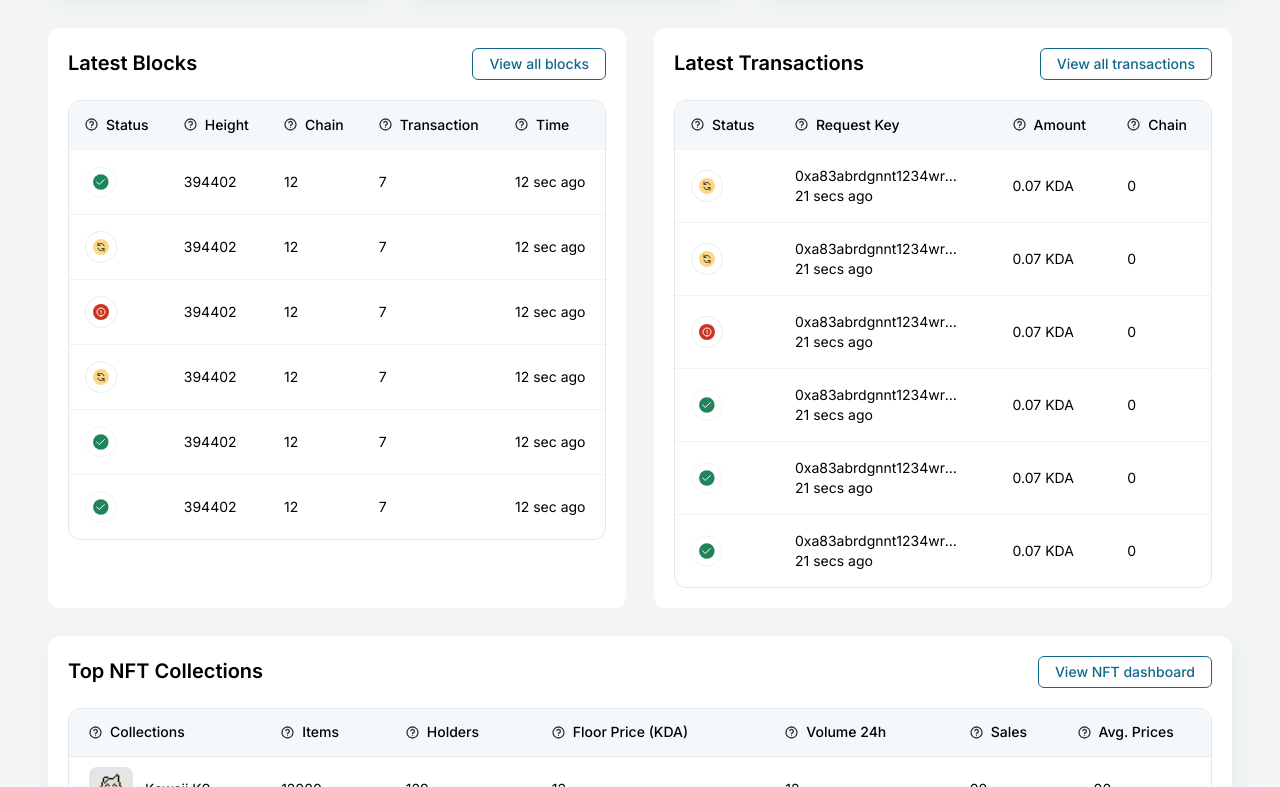
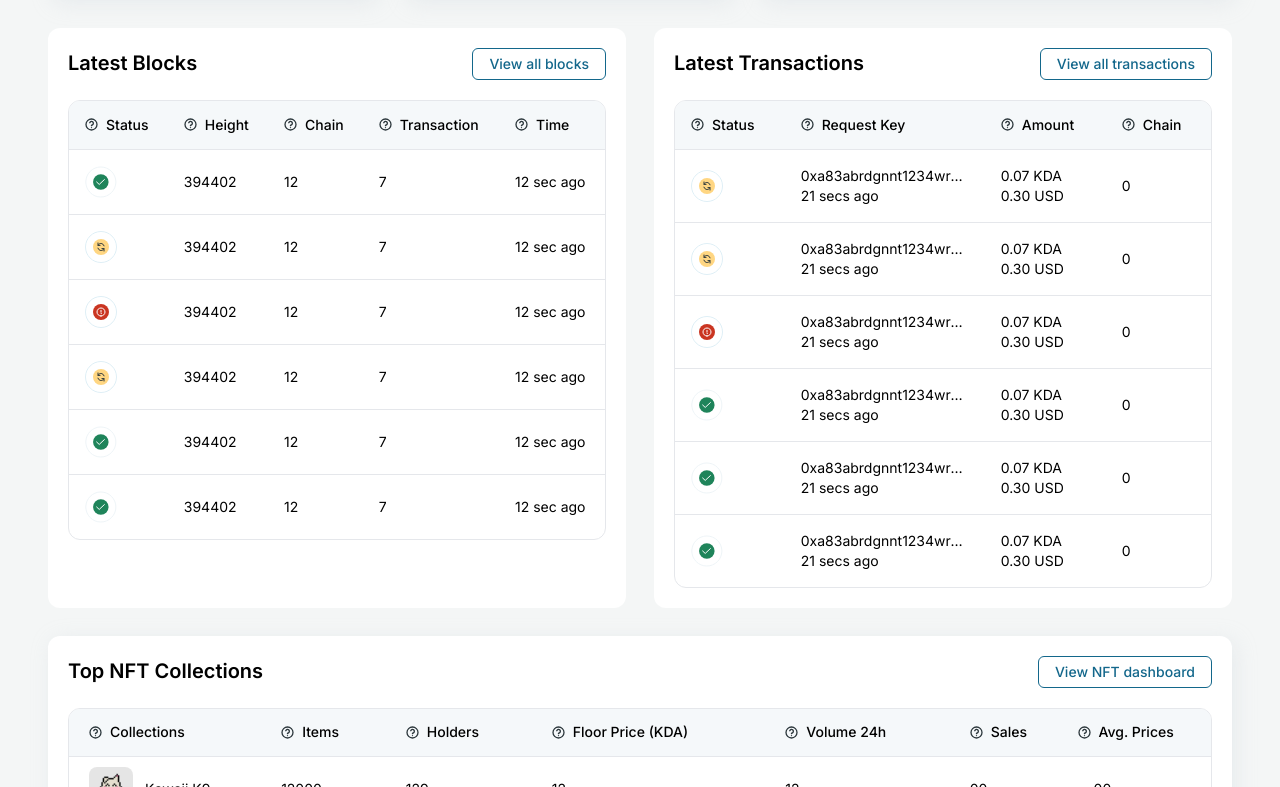
Before and after one commit to techfleetworks/k-block-app, a Next.js app: page / in a window 1280 px wide. Shown: the part 750-1537 px from the top of the page. Built offline with nearby package versions, Linux system fonts and the light colour scheme.

Commit message:
ud latest block/transactions table border color; added latest-transactions Amount  usd row

```diff
--- a/src/components/common/latest-blocks/index.jsx
+++ b/src/components/common/latest-blocks/index.jsx
@@ -33,9 +33,9 @@ const LatestBlocks = () => {
         </a>
       </div>
       <div className="rounded-xl border overflow-hidden">
-        <Table className="border-neutral-table-border ">
+        <Table className="border-neutral-table-border">
           <TableHeader>
-            <TableRow className="bg-neutral-n-100 hover:bg-neutral-n-100 border-neutral-n-200 border-b">
+            <TableRow className="bg-neutral-n-100 hover:bg-neutral-n-100">
               <TableHead>
                 <Help label="Status" tooltipText="Some tooltip" />
               </TableHead>
@@ -54,7 +54,7 @@ const LatestBlocks = () => {
             </TableRow>
           </TableHeader>
           <TableBody>
-            <TableRow className="border-neutral-n-200 border-y">
+            <TableRow className="">
               <TableCell>
                 <Image
                   src={TransactionSuccess}
@@ -68,7 +68,7 @@ const LatestBlocks = () => {
               <TableCell>7</TableCell>
               <TableCell>12 sec ago</TableCell>
             </TableRow>
-            <TableRow className="border-neutral-n-200 border-y">
+            <TableRow className="">
               <TableCell>
                 <Image
                   src={TransactionPending}
@@ -82,7 +82,7 @@ const LatestBlocks = () => {
               <TableCell>7</TableCell>
               <TableCell>12 sec ago</TableCell>
             </TableRow>
-            <TableRow className="border-neutral-n-200 border-y">
+            <TableRow className="">
               <TableCell>
                 <Image
                   src={TransactionError}
@@ -97,7 +97,7 @@ const LatestBlocks = () => {
               <TableCell>12 sec ago</TableCell>
             </TableRow>
 
-            <TableRow className="border-neutral-n-200 border-y">
+            <TableRow className="">
               <TableCell>
                 <Image
                   src={TransactionPending}
@@ -111,7 +111,7 @@ const LatestBlocks = () => {
               <TableCell>7</TableCell>
               <TableCell>12 sec ago</TableCell>
             </TableRow>
-            <TableRow className="border-neutral-n-200 border-y">
+            <TableRow className="">
               <TableCell>
                 <Image
                   src={TransactionSuccess}
@@ -125,7 +125,7 @@ const LatestBlocks = () => {
               <TableCell>7</TableCell>
               <TableCell>12 sec ago</TableCell>
             </TableRow>
-            <TableRow className="border-neutral-n-200 border-y">
+            <TableRow className="">
               <TableCell>
                 <Image
                   src={TransactionSuccess}
--- a/src/components/common/latest-transactions/index.jsx
+++ b/src/components/common/latest-transactions/index.jsx
@@ -37,23 +37,23 @@ const LatestTransactions = () => {
       <div className="rounded-xl border overflow-hidden">
         <Table className="border-neutral-table-border">
           <TableHeader>
-            <TableRow className="bg-neutral-n-100 hover:bg-neutral-n-100 border-neutral-n-200 border-b">
+            <TableRow className="bg-neutral-n-100 hover:bg-neutral-n-100">
               <TableHead>
                 <Help label="Status" tooltipText="Some tooltip" />
               </TableHead>
-              <TableHead>
+              <TableHead className="w-[200px]">
                 <Help label="Request Key" tooltipText="Some tooltip" />
               </TableHead>
               <TableHead>
                 <Help label="Amount" tooltipText="Some tooltip" />
               </TableHead>
               <TableHead>
-                <Help label="Chain " tooltipText="Some tooltip" />
+                <Help label="Chain" tooltipText="Some tooltip" />
               </TableHead>
             </TableRow>
           </TableHeader>
           <TableBody>
-            <TableRow className="border-neutral-n-200 border-y ">
+            <TableRow className="">
               <TableCell>
                 <Image
                   src={TransactionPending}
@@ -62,16 +62,16 @@ const LatestTransactions = () => {
                   alt="Transaction Type Pending"
                 />
               </TableCell>
-              <TableCell className=" inline-block w-[200px]">
-                <span className="truncate block">
+              <TableCell className="w-[200px] inline-block">
+                <p className="truncate ">
                   0xa83abrdgnnt1234wrggesfgtg1297709eq725
-                </span>
-                <span>21 secs ago</span>
+                </p>
+                <p>21 secs ago</p>
               </TableCell>
-              <TableCell>0.07 KDA</TableCell>
+              <TableCell className=""><p>0.07 KDA</p><p>0.30 USD</p></TableCell>
               <TableCell>0</TableCell>
             </TableRow>
-            <TableRow className="border-neutral-n-200 border-y ">
+            <TableRow className="">
               <TableCell>
                 <Image
                   src={TransactionPending}
@@ -80,16 +80,16 @@ const LatestTransactions = () => {
                   alt="Transaction Type Pending"
                 />
               </TableCell>
-              <TableCell className=" inline-block w-[200px]">
-                <span className="truncate block">
+              <TableCell className="w-[200px] inline-block">
+                <p className="truncate ">
                   0xa83abrdgnnt1234wrggesfgtg1297709eq725
-                </span>
-                <span>21 secs ago</span>
+                </p>
+                <p>21 secs ago</p>
               </TableCell>
-              <TableCell>0.07 KDA</TableCell>
+              <TableCell className=""><p>0.07 KDA</p><p>0.30 USD</p></TableCell>
               <TableCell>0</TableCell>
             </TableRow>
-            <TableRow className="border-neutral-n-200 border-y ">
+            <TableRow className="">
               <TableCell>
                 <Image
                   src={TransactionError}
@@ -98,16 +98,16 @@ const LatestTransactions = () => {
                   alt="Transaction Type Pending"
                 />
               </TableCell>
-              <TableCell className=" inline-block w-[200px]">
-                <span className="truncate block">
+              <TableCell className="w-[200px] inline-block">
+                <p className="truncate ">
                   0xa83abrdgnnt1234wrggesfgtg1297709eq725
-                </span>
-                <span>21 secs ago</span>
+                </p>
+                <p>21 secs ago</p>
               </TableCell>
-              <TableCell>0.07 KDA</TableCell>
+              <TableCell className=""><p>0.07 KDA</p><p>0.30 USD</p></TableCell>
               <TableCell>0</TableCell>
             </TableRow>
-            <TableRow className="border-neutral-n-200 border-y ">
+            <TableRow className="">
               <TableCell>
                 <Image
                   src={TransactionSuccess}
@@ -116,16 +116,16 @@ const LatestTransactions = () => {
                   alt="Transaction Type Pending"
                 />
               </TableCell>
-              <TableCell className=" inline-block w-[200px]">
-                <span className="truncate block">
+              <TableCell className="w-[200px] inline-block">
+                <p className="truncate ">
                   0xa83abrdgnnt1234wrggesfgtg1297709eq725
-                </span>
-                <span>21 secs ago</span>
+                </p>
+                <p>21 secs ago</p>
               </TableCell>
-              <TableCell>0.07 KDA</TableCell>
+              <TableCell className=""><p>0.07 KDA</p><p>0.30 USD</p></TableCell>
               <TableCell>0</TableCell>
             </TableRow>
-            <TableRow className="border-neutral-n-200 border-y ">
+            <TableRow className="">
               <TableCell>
                 <Image
                   src={TransactionSuccess}
@@ -134,16 +134,16 @@ const LatestTransactions = () => {
                   alt="Transaction Type Pending"
                 />
               </TableCell>
-              <TableCell className=" inline-block w-[200px]">
-                <span className="truncate block">
+              <TableCell className="w-[200px] inline-block">
+                <p className="truncate ">
                   0xa83abrdgnnt1234wrggesfgtg1297709eq725
-                </span>
-                <span>21 secs ago</span>
+                </p>
+                <p>21 secs ago</p>
               </TableCell>
-              <TableCell>0.07 KDA</TableCell>
+              <TableCell className=""><p>0.07 KDA</p><p>0.30 USD</p></TableCell>
               <TableCell>0</TableCell>
             </TableRow>
-            <TableRow className="border-neutral-n-200 border-y ">
+            <TableRow className="">
               <TableCell>
                 <Image
                   src={TransactionSuccess}
@@ -152,13 +152,15 @@ const LatestTransactions = () => {
                   alt="Transaction Type Pending"
                 />
               </TableCell>
-              <TableCell className=" inline-block w-[200px]">
-                <span className="truncate block">
+              <TableCell className="w-[200px] inline-block">
+                <p className="truncate ">
                   0xa83abrdgnnt1234wrggesfgtg1297709eq725
-                </span>
-                <span>21 secs ago</span>
+                </p>
+                <p>21 secs ago</p>
               </TableCell>
-              <TableCell>0.07 KDA</TableCell>
+              <TableCell className="">
+                <p>0.07 KDA</p>
+              <p>0.30 USD</p></TableCell>
               <TableCell>0</TableCell>
             </TableRow>
           </TableBody>
```
